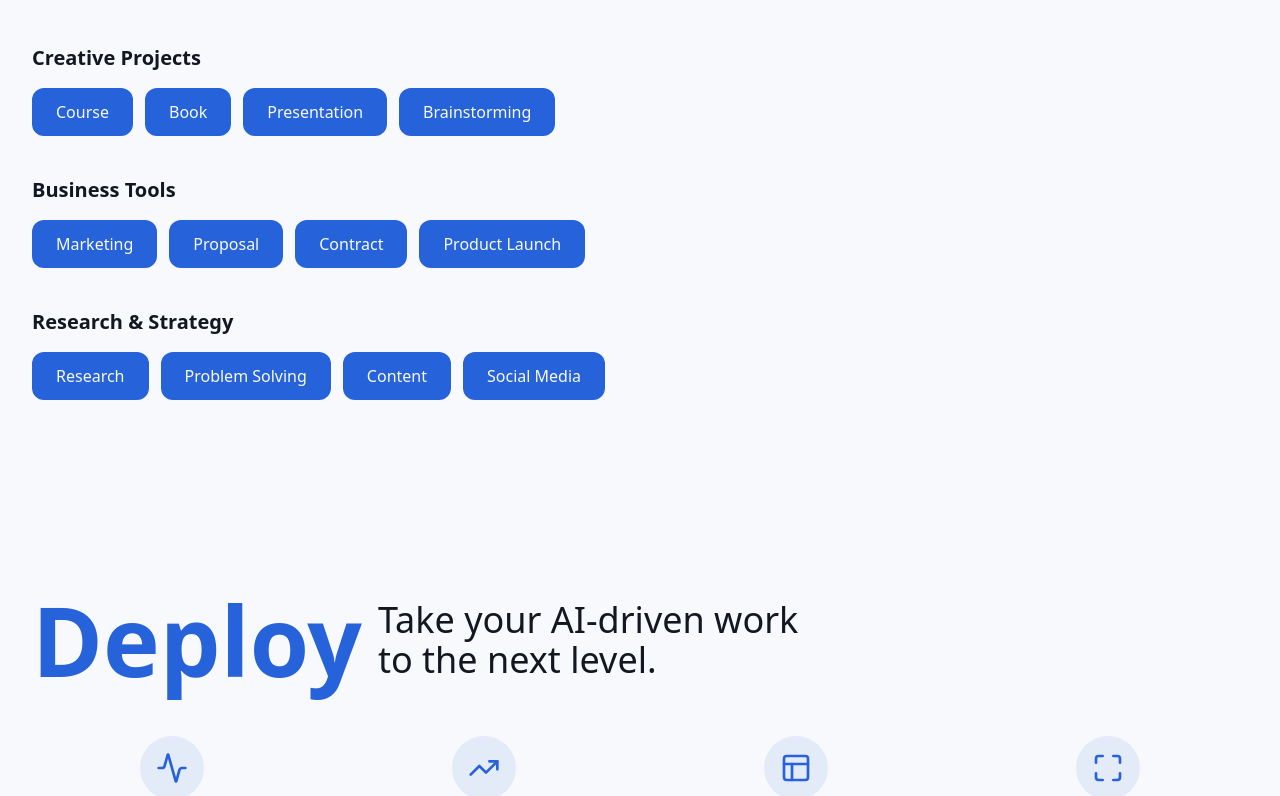
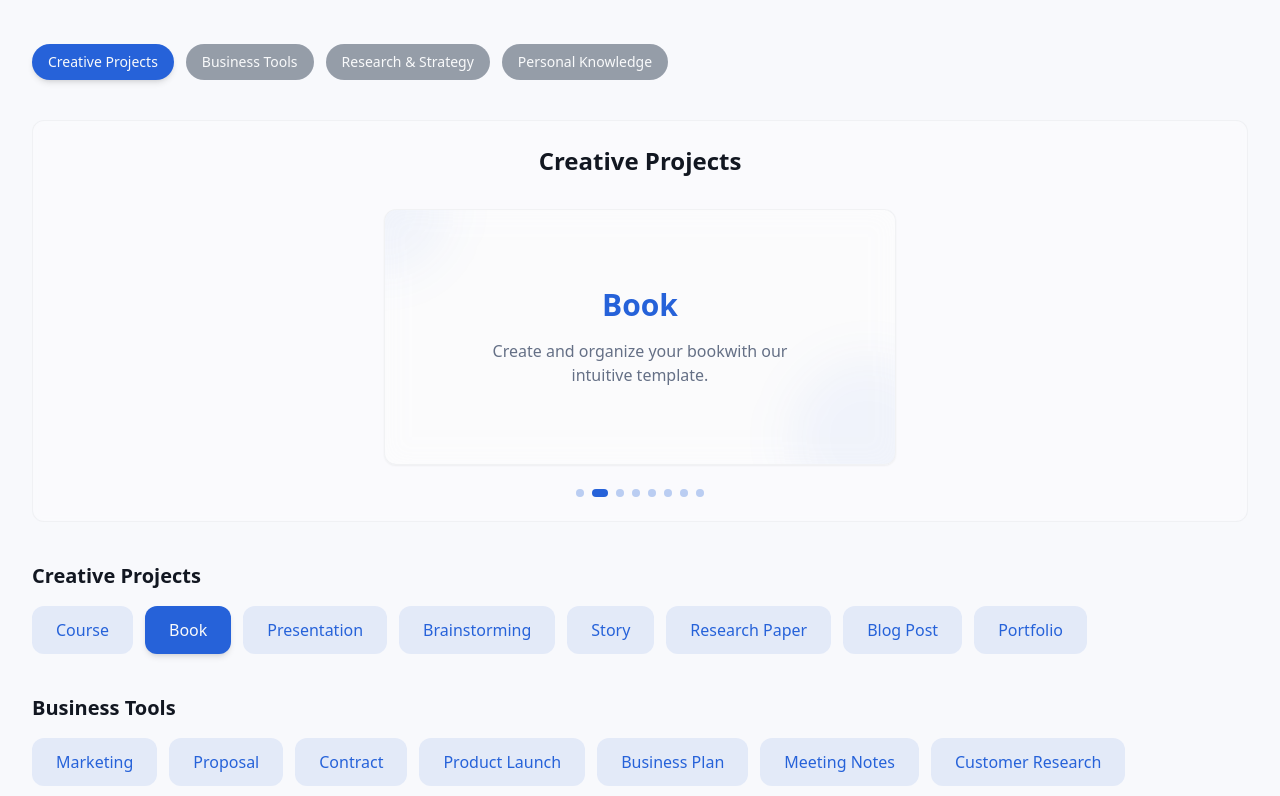
Before and after one commit to thisisjoyjacob/mangoess, a React (Vite) app: page / in a window 1280 px wide. Shown: the part 2454-3250 px from the top of the page. Built offline with nearby package versions, Linux system fonts and the light colour scheme.

Commit message:
Enhance template showcase on landing
Improve the display of templates on the landing page with more examples and animations.

```diff
--- a/src/components/landing/DesignSection.tsx
+++ b/src/components/landing/DesignSection.tsx
@@ -1,40 +1,155 @@
+
+import { useState, useEffect } from 'react';
 import { Button } from '@/components/ui/button';
 import { AnimatedTransition } from '@/components/AnimatedTransition';
+import { useAnimateIn } from '@/lib/animations';
+
 interface DesignSectionProps {
   show: boolean;
 }
+
 export const DesignSection = ({
   show
 }: DesignSectionProps) => {
-  const templateCategories = [{
-    title: "Creative Projects",
-    templates: ["Course", "Book", "Presentation", "Brainstorming"]
-  }, {
-    title: "Business Tools",
-    templates: ["Marketing", "Proposal", "Contract", "Product Launch"]
-  }, {
-    title: "Research & Strategy",
-    templates: ["Research", "Problem Solving", "Content", "Social Media"]
-  }];
-  return <AnimatedTransition show={show} animation="slide-up" duration={600}>
+  const [activeCategory, setActiveCategory] = useState(0);
+  const [activeTemplate, setActiveTemplate] = useState(0);
+  const [isTemplateChanging, setIsTemplateChanging] = useState(false);
+
+  const templateCategories = [
+    {
+      title: "Creative Projects",
+      templates: ["Course", "Book", "Presentation", "Brainstorming", "Story", "Research Paper", "Blog Post", "Portfolio"]
+    },
+    {
+      title: "Business Tools",
+      templates: ["Marketing", "Proposal", "Contract", "Product Launch", "Business Plan", "Meeting Notes", "Customer Research", "Sales Deck"]
+    },
+    {
+      title: "Research & Strategy",
+      templates: ["Research", "Problem Solving", "Content", "Social Media", "Market Analysis", "Competitor Analysis", "User Research", "Product Strategy"]
+    },
+    {
+      title: "Personal Knowledge",
+      templates: ["Journal", "Reading Notes", "Learning", "Task Management", "Habit Tracker", "Travel Planner", "Recipe Collection", "Life Goals"]
+    }
+  ];
+
+  // Cycle through templates automatically
+  useEffect(() => {
+    const interval = setInterval(() => {
+      setIsTemplateChanging(true);
+      setTimeout(() => {
+        setActiveTemplate(prev => {
+          const nextTemplate = (prev + 1) % templateCategories[activeCategory].templates.length;
+          return nextTemplate;
+        });
+        setIsTemplateChanging(false);
+      }, 300);
+    }, 3000);
+
+    return () => clearInterval(interval);
+  }, [activeCategory, templateCategories]);
+
+  // Handle category change
+  const handleCategoryChange = (index: number) => {
+    if (index === activeCategory) return;
+    setActiveCategory(index);
+    setActiveTemplate(0);
+  };
+
+  return (
+    <AnimatedTransition show={show} animation="slide-up" duration={600}>
       <div className="py-16 md:py-24">
         <div className="flex flex-col md:flex-row items-start md:items-center gap-4 mb-12">
           <h2 className="text-4xl font-bold text-primary md:text-8xl">Design</h2>
           <p className="text-foreground max-w-md text-4xl">Choose from over 200+ ready-to-use templates tailored to your needs.</p>
         </div>
 
+        {/* Category Selection */}
+        <div className="mb-10 flex flex-wrap gap-3">
+          {templateCategories.map((category, index) => (
+            <button
+              key={index}
+              onClick={() => handleCategoryChange(index)}
+              className={`px-4 py-2 rounded-full text-sm font-medium transition-all duration-300 ${
+                activeCategory === index
+                  ? 'bg-primary text-primary-foreground shadow-md'
+                  : 'bg-secondary/50 text-secondary-foreground hover:bg-secondary/80'
+              }`}
+            >
+              {category.title}
+            </button>
+          ))}
+        </div>
+
+        {/* Showcase Area */}
+        <div className="bg-card/50 backdrop-blur-sm border border-border/50 rounded-lg p-6 mb-10">
+          <div className="flex flex-col items-center">
+            <h3 className="text-2xl font-semibold mb-8">{templateCategories[activeCategory].title}</h3>
+
+            <div className="relative w-full max-w-lg h-64 glass-panel rounded-lg flex items-center justify-center mb-6 overflow-hidden">
+              <AnimatedTransition
+                show={!isTemplateChanging}
+                animation="scale-in"
+                className="absolute inset-0 flex items-center justify-center"
+              >
+                <div className="text-center">
+                  <div className="text-3xl font-bold mb-4 text-primary">
+                    {templateCategories[activeCategory].templates[activeTemplate]}
+                  </div>
+                  <p className="text-muted-foreground max-w-xs mx-auto">
+                    Create and organize your {templateCategories[activeCategory].templates[activeTemplate].toLowerCase()}
+                    with our intuitive template.
+                  </p>
+                </div>
+              </AnimatedTransition>
+
+              {/* Abstract background elements */}
+              <div className="absolute top-0 left-0 w-32 h-32 bg-primary/5 rounded-full -translate-x-1/2 -translate-y-1/2 blur-xl"></div>
+              <div className="absolute bottom-0 right-0 w-40 h-40 bg-accent/5 rounded-full translate-x-1/3 translate-y-1/3 blur-xl"></div>
+            </div>
+          </div>
+
+          {/* Template Selection Dots */}
+          <div className="flex justify-center gap-2">
+            {templateCategories[activeCategory].templates.map((_, index) => (
+              <button
+                key={index}
+                onClick={() => setActiveTemplate(index)}
+                className={`w-2 h-2 rounded-full transition-all duration-300 ${
+                  activeTemplate === index
+                    ? 'bg-primary w-4'
+                    : 'bg-primary/30 hover:bg-primary/50'
+                }`}
+                aria-label={`Template ${index + 1}`}
+              />
+            ))}
+          </div>
+        </div>
+
+        {/* Templates Grid */}
         <div className="space-y-10">
-          {templateCategories.map((category, index) => <div key={index} className="space-y-4">
+          {templateCategories.map((category, index) => (
+            <div key={index} className="space-y-4">
               <h3 className="text-xl font-bold">{category.title}</h3>
               <div className="flex flex-wrap gap-3">
-                {category.templates.map((template, idx) => <div key={idx} className="bg-primary text-primary-foreground px-6 py-3 rounded-lg font-medium">
+                {category.templates.map((template, idx) => (
+                  <div
+                    key={idx}
+                    className={`px-6 py-3 rounded-lg font-medium transition-transform duration-300 hover:scale-105 ${
+                      activeCategory === index && activeTemplate === idx
+                        ? 'bg-primary text-primary-foreground shadow-md'
+                        : 'bg-primary/10 text-primary hover:bg-primary/20'
+                    }`}
+                  >
                     {template}
-                  </div>)}
+                  </div>
+                ))}
               </div>
-            </div>)}
+            </div>
+          ))}
         </div>
-
-
       </div>
-    </AnimatedTransition>;
+    </AnimatedTransition>
+  );
 };
```
